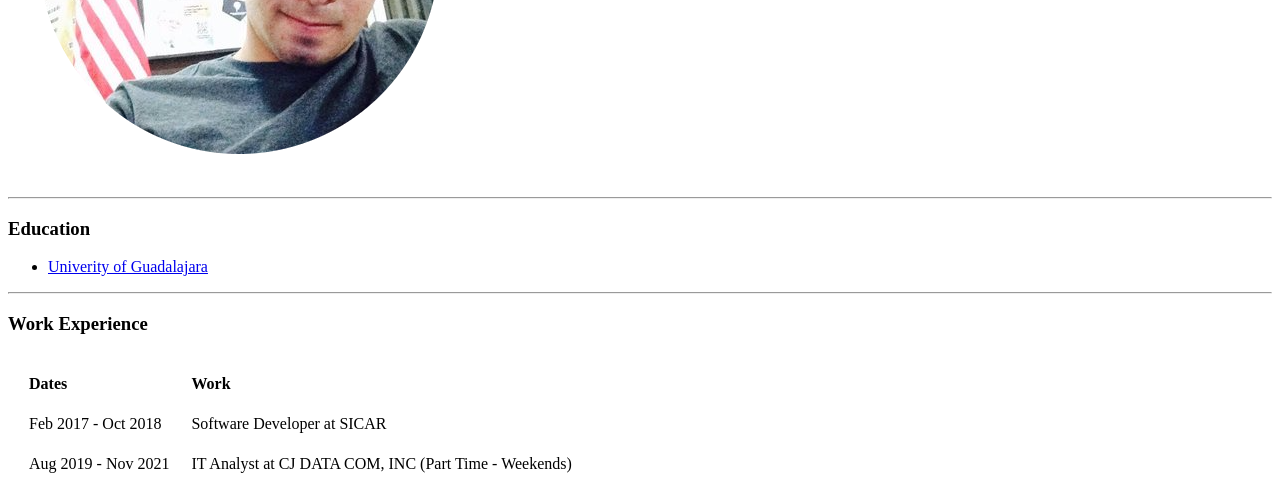
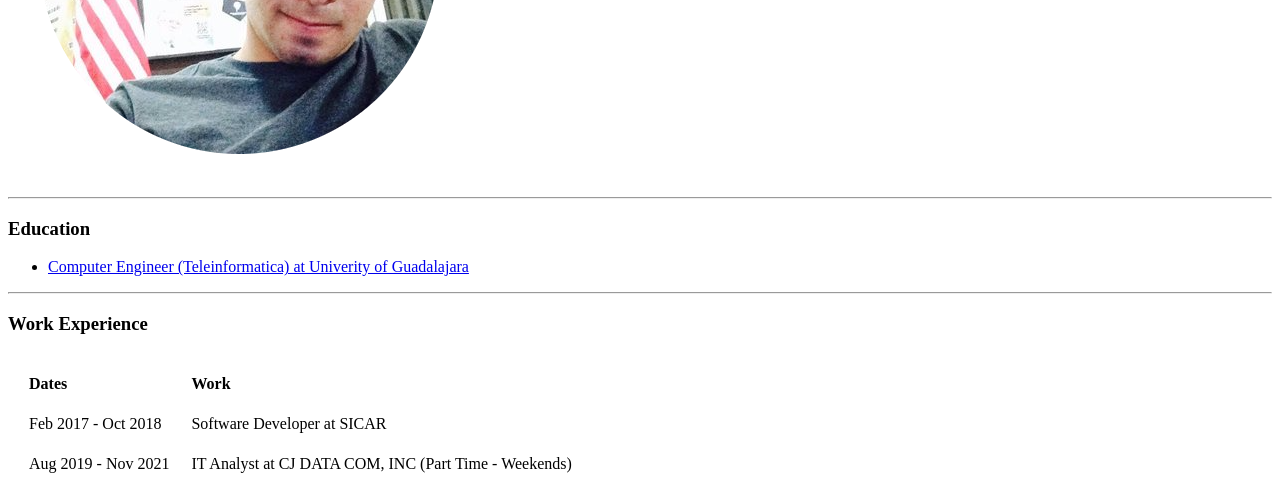
Before and after one commit to joesatriani10/cv, a plain HTML site: page index.html in a window 1280 px wide. Shown: the part 285-776 px from the top of the page. Drawn offline with Linux system fonts and the light colour scheme.

Commit message:
Update index.html

```diff
--- a/index.html
+++ b/index.html
@@ -21,7 +21,7 @@
     <hr />
     <h3>Education</h3>
     <ul>
-      <li><a href="https://www.udg.mx/">Univerity of Guadalajara</a></li>
+      <li><a href="http://pregrado.udg.mx/Centros/Regionales/CUCSUR/ingenieria-en-teleinformatica-cucsur/estudiantes-destacados">Computer Engineer (Teleinformatica) at Univerity of Guadalajara</a></li>
     </ul>
     <hr />
     <h3>Work Experience</h3>
```
